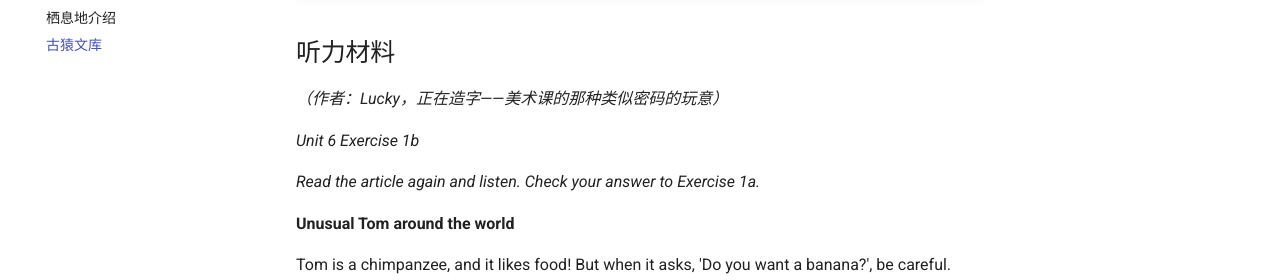
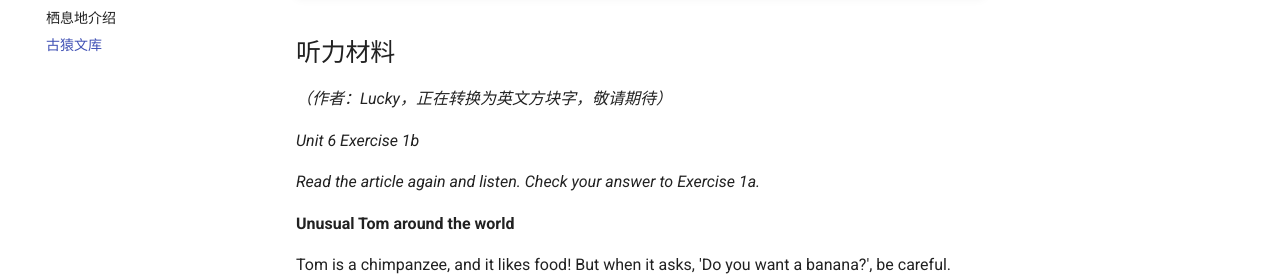
Before and after one commit to lyz0603/tom-wiki, an MkDocs documentation site: the page built from docs/docs.md, in a window 1280 px wide and 900 px high, scrolled down 1285 px. Shown: the part 171-451 px from the top of the window. Built offline with MkDocs 1.6.1 and Material for MkDocs 9.7.7, drawn with Linux system fonts in a browser that asks for light colours; emoji names are drawn with the system emoji font; comment, search, counter and statistics services are not loaded; some of the changed lines change nothing that is shown.

Commit message:
更新 docs.md

```diff
--- a/docs/docs.md
+++ b/docs/docs.md
@@ -80,7 +80,7 @@
 
 ## 听力材料
 
-_（作者：Lucky，正在造字——美术课的那种类似密码的玩意）_
+_（作者：Lucky，正在转换为英文方块字，敬请期待）_
 
 *Unit 6 Exercise 1b*
 
@@ -102,10 +102,10 @@
         - 金属单质：(selin)钠$Na$
             - $2ToM + 2Na \rightarrow To_2 \uparrow + 2NaM$
         - 金属氧化物：一氧化香蕉:banana:$BnO$
-            - $ToM + BnO \rightarrow ToO +  BnM$
+            - $ToM + BnO \rightarrow ToO \downarrow +  BnM$
         - 非金属单质：土鳖$Tb$
             - $2ToM + 2Tb \rightarrow To_2 \uparrow + 2TbM$
         - 非金属氧化物：（丁丁里的）二氧化硅$SiO_2$
-            - $2ToM + SiO_2 \rightarrow 2ToO + SiM_2$
+            - $2ToM + SiO_2 \rightarrow 2ToO \downarrow + SiM_2$
 
 [^1]: 由Ray提供，纯属虚构，有改编
```
